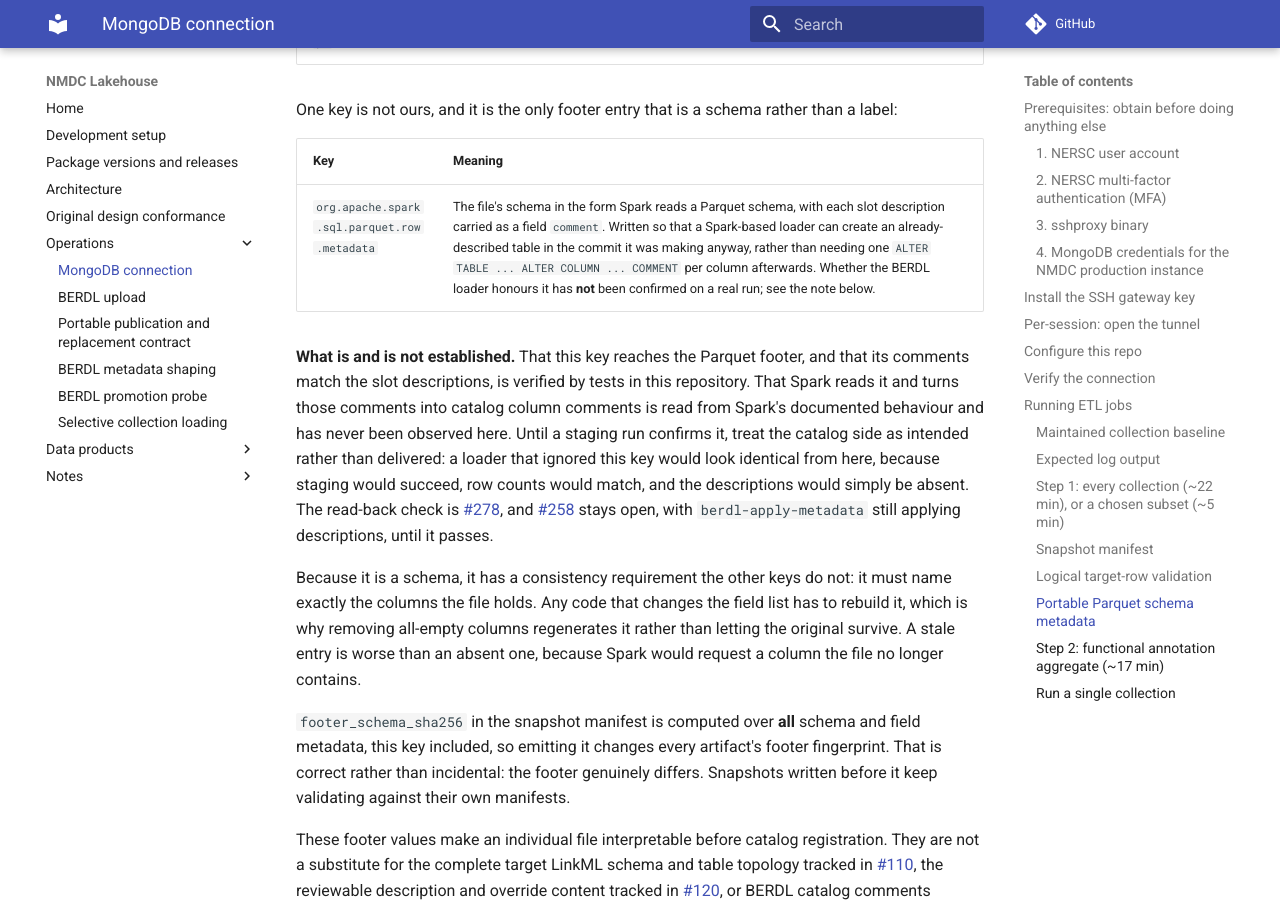
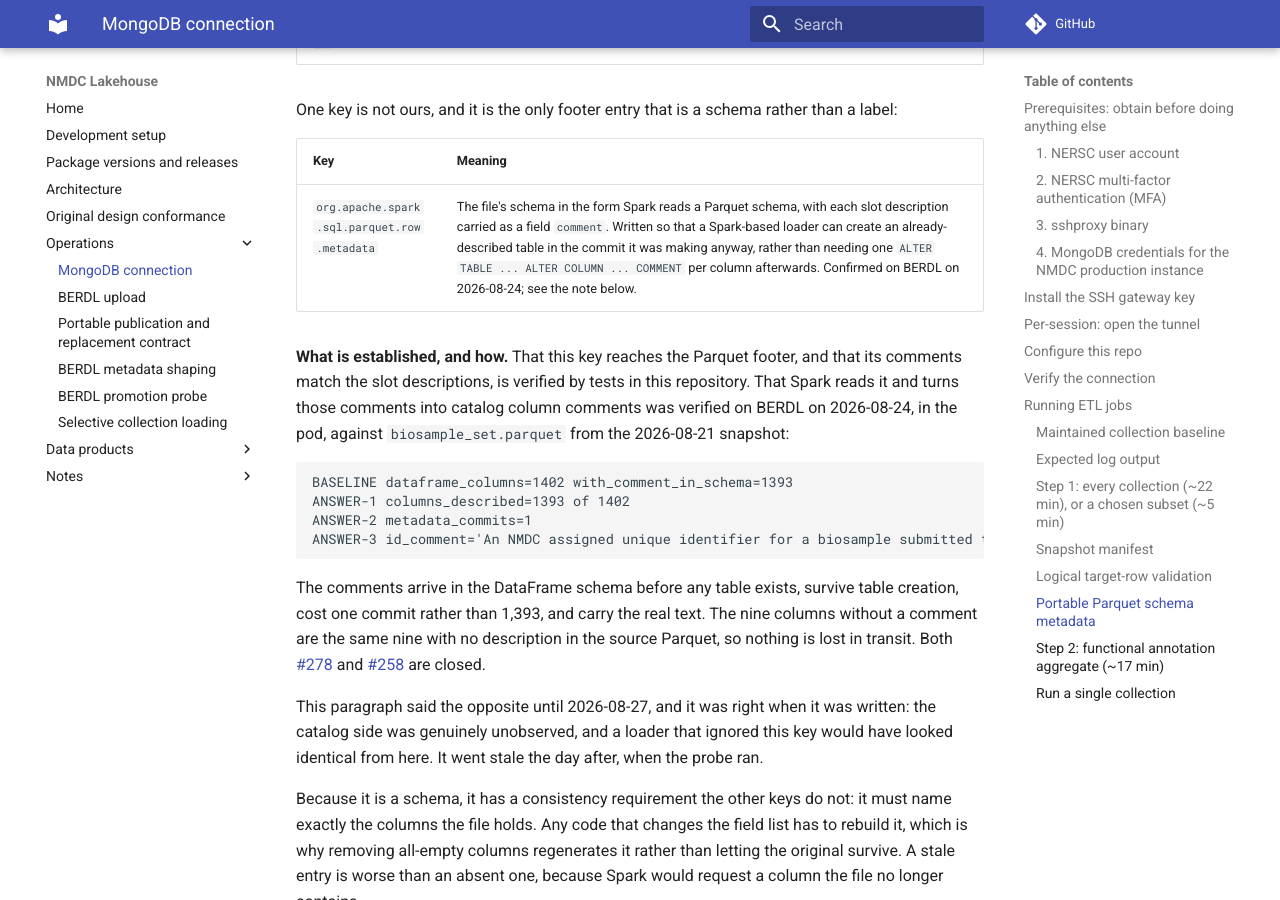
Before and after one commit to microbiomedata/nmdc-lakehouse, an MkDocs documentation site: the page built from docs/mongodb-connection.md, in a window 1280 px wide and 900 px high, scrolled down 9517 px. Built offline with MkDocs 1.6.1 and Material for MkDocs 9.7.7, drawn with Linux system fonts in a browser that asks for light colours; comment, search, counter and statistics services are not loaded.

Commit message:
Retire a caveat that outlived the thing it was warning about
mongodb-connection.md said the catalog side of the footer key was intended
rather than delivered, that Spark turning footer comments into catalog column
comments had never been observed here, and that two issues stayed open until a
read-back confirmed it. All three stopped being true on 2026-08-24, when the
probe ran in the pod: 1,393 of 1,402 columns described, one metadata commit, and
the id column carrying its real text. Both issues are closed.

The paragraph was right when it was written and went stale the next day, so it
now records the measurement and says when it changed rather than quietly
flipping. A reader who remembers the caveat should be able to see that it was
retired on evidence.

Also qualifies ended_at_time with its table, which was the only name in the new
section a reader could not copy straight into a query.

Co-Authored-By: Claude <noreply@anthropic.com>

````diff
--- a/docs/mongodb-connection.md
+++ b/docs/mongodb-connection.md
@@ -457,19 +457,32 @@ than a label:
 
 | Key | Meaning |
 | --- | --- |
-| `org.apache.spark.sql.parquet.row.metadata` | The file's schema in the form Spark reads a Parquet schema, with each slot description carried as a field `comment`. Written so that a Spark-based loader can create an already-described table in the commit it was making anyway, rather than needing one `ALTER TABLE ... ALTER COLUMN ... COMMENT` per column afterwards. Whether the BERDL loader honours it has **not** been confirmed on a real run; see the note below. |
+| `org.apache.spark.sql.parquet.row.metadata` | The file's schema in the form Spark reads a Parquet schema, with each slot description carried as a field `comment`. Written so that a Spark-based loader can create an already-described table in the commit it was making anyway, rather than needing one `ALTER TABLE ... ALTER COLUMN ... COMMENT` per column afterwards. Confirmed on BERDL on 2026-08-24; see the note below. |
 
-**What is and is not established.** That this key reaches the Parquet footer, and
+**What is established, and how.** That this key reaches the Parquet footer, and
 that its comments match the slot descriptions, is verified by tests in this
 repository. That Spark reads it and turns those comments into catalog column
-comments is read from Spark's documented behaviour and has never been observed
-here. Until a staging run confirms it, treat the catalog side as intended rather
-than delivered: a loader that ignored this key would look identical from here,
-because staging would succeed, row counts would match, and the descriptions
-would simply be absent. The read-back check is
-[#278](https://github.com/microbiomedata/nmdc-lakehouse/issues/278), and
-[#258](https://github.com/microbiomedata/nmdc-lakehouse/issues/258) stays open,
-with `berdl-apply-metadata` still applying descriptions, until it passes.
+comments was verified on BERDL on 2026-08-24, in the pod, against
+`biosample_set.parquet` from the 2026-08-21 snapshot:
+
+```
+BASELINE dataframe_columns=1402 with_comment_in_schema=1393
+ANSWER-1 columns_described=1393 of 1402
+ANSWER-2 metadata_commits=1
+ANSWER-3 id_comment='An NMDC assigned unique identifier for a biosample submitted to NMDC.'
+```
+
+The comments arrive in the DataFrame schema before any table exists, survive
+table creation, cost one commit rather than 1,393, and carry the real text. The
+nine columns without a comment are the same nine with no description in the source
+Parquet, so nothing is lost in transit. Both
+[#278](https://github.com/microbiomedata/nmdc-lakehouse/issues/278) and
+[#258](https://github.com/microbiomedata/nmdc-lakehouse/issues/258) are closed.
+
+This paragraph said the opposite until 2026-08-27, and it was right when it was
+written: the catalog side was genuinely unobserved, and a loader that ignored
+this key would have looked identical from here. It went stale the day after,
+when the probe ran.
 
 Because it is a schema, it has a consistency requirement the other keys do not:
 it must name exactly the columns the file holds. Any code that changes the field
````
Also changed, not shown: docs/nmdc_metadata_tables.md (+3 -2 lines).
